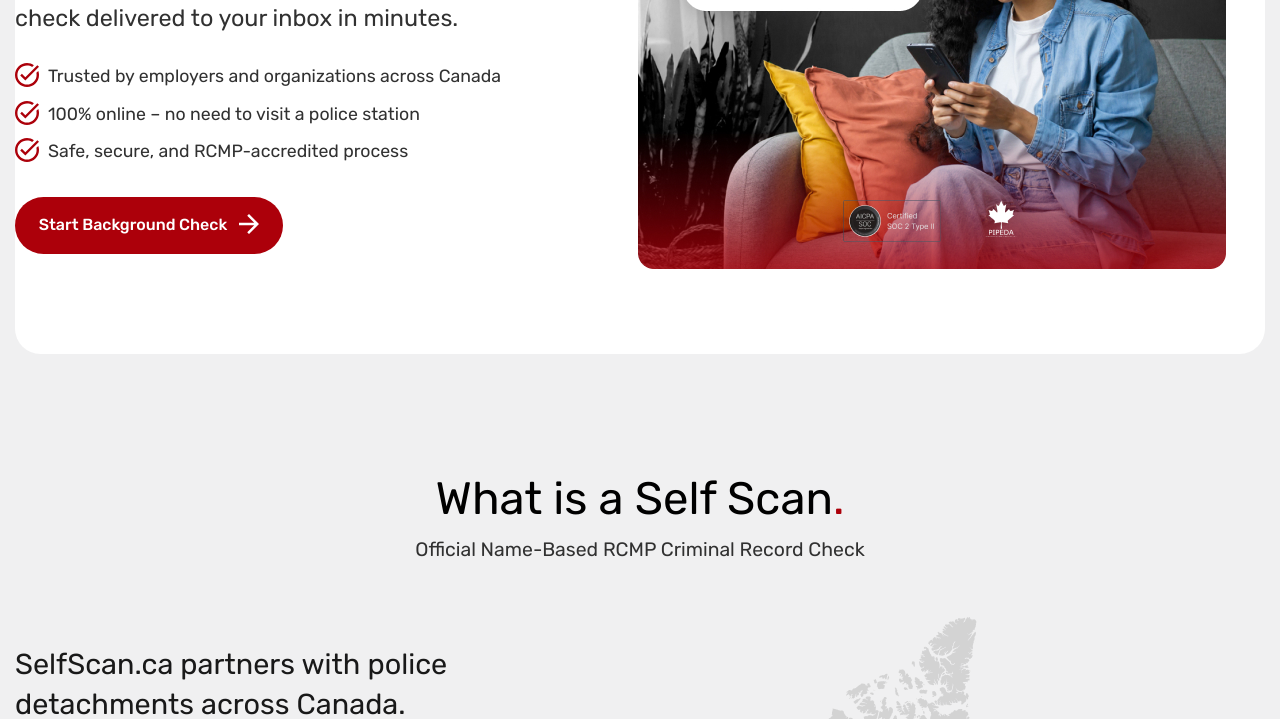
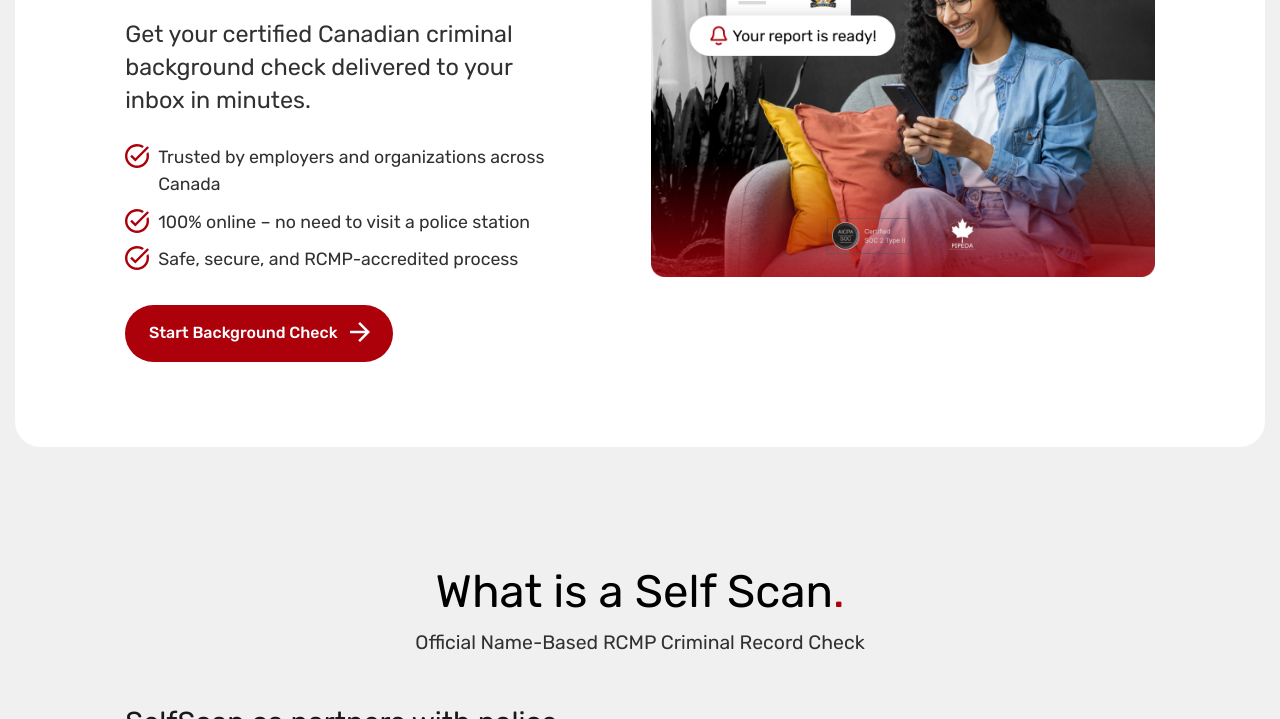
Before and after one commit to YassSoliman/selfscan, a plain HTML site: page index.html in a window 1280 px wide. Shown: the part 576-1295 px from the top of the page. Drawn offline with Linux system fonts and the light colour scheme.

Commit message:
MAde it super respnoinsive

```diff
--- a/css/main-styles.css
+++ b/css/main-styles.css
@@ -124,7 +124,7 @@ body._lock {
 }
 
 [class*=__container] {
-  max-width: 1440px;
+  max-width: 90rem;
   margin: 0 auto;
 }
 
@@ -215,7 +215,7 @@ body._lock {
 }
 
 .body {
-  padding: 0 calc(0.9375rem + 6.6875rem * (100vw - 20rem) / 70);
+  padding: 0 min(calc(1rem + 7.36vw), 7.625rem);
   margin: 0 auto;
 }
 
```
